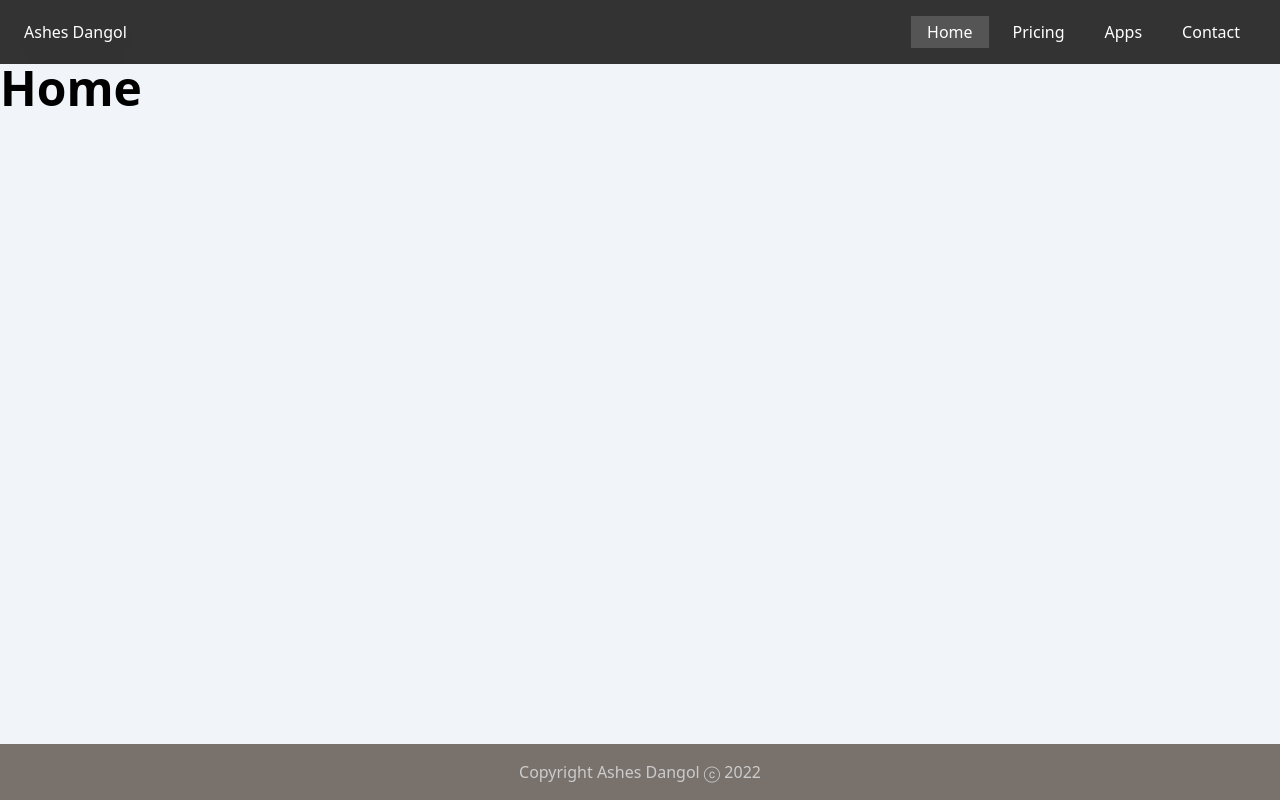
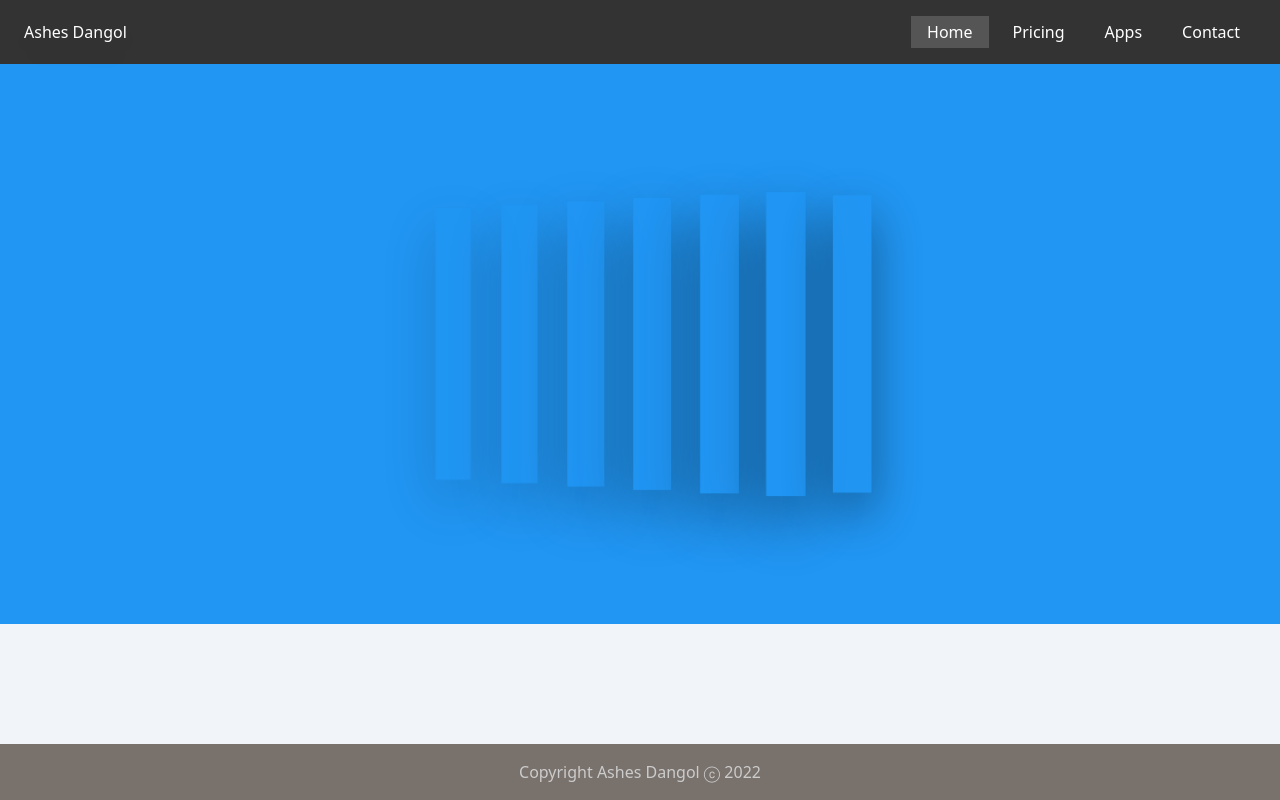
Before and after one commit to ashesdangol/demo-portfolio, a React (Create React App) app in the folder front-end/: page / in a window 1280 px wide. Built offline with nearby package versions, Linux system fonts and the light colour scheme.

Commit message:
add favicon, banner animation

```diff
--- a/front-end/public/index.html
+++ b/front-end/public/index.html
@@ -25,7 +25,7 @@
       work correctly both with client-side routing and a non-root public URL.
       Learn how to configure a non-root public URL by running `npm run build`.
     -->
-    <title>React App</title>
+    <title>Ashes </title>
   </head>
   <body class="body">
     <noscript>You need to enable JavaScript to run this app.</noscript>
--- a/front-end/src/App.jsx
+++ b/front-end/src/App.jsx
@@ -18,7 +18,7 @@ function App() {
   return (
     <div>
       <Navbar />
-      <div className="container mx-auto">
+
       <Routes>
         <Route path='/' element={<Home />} />
         <Route path='/pricing' element={<Pricing />} />
@@ -28,7 +28,7 @@ function App() {
         <Route path='/apps/weather-app' element={<WeatherApp />} />
         <Route path='/contact' element={<Contact />} />
       </Routes>
-      </div>
+
       <Footer />
     </div>
 
--- /dev/null
+++ b/front-end/src/components/Banner.jsx
@@ -0,0 +1,21 @@
+import React from 'react';
+
+function Banner(){
+    return(
+        <div className="loaders-container">
+            <div className="loader">
+                <span></span>
+                <span></span>
+                <span></span>
+                <span></span>
+                <span></span>
+                <span></span>
+                <span></span>
+            </div>
+        </div>
+
+
+    );
+}
+
+export default Banner
--- a/front-end/src/pages/Home.jsx
+++ b/front-end/src/pages/Home.jsx
@@ -1,9 +1,8 @@
 import React from 'react';
+import Banner from '../components/Banner';
 
 function Home(){
-    return(
-        <h1>Home</h1>
-    );
+    return( <Banner />);
 }
 
 export default Home;
--- /dev/null
+++ b/front-end/src/styles/components/loaders/_index.scss
@@ -0,0 +1 @@
+@forward 'loaders';
--- /dev/null
+++ b/front-end/src/styles/components/loaders/loaders.scss
@@ -0,0 +1,60 @@
+.loaders-container{
+    width: 100%;
+    height: 70vh;
+
+    background-color: #2196f3;
+    display: flex;
+    justify-content: center;
+    align-items: center;
+}
+.loader{
+    position: relative;
+    display: flex;
+    span{
+        width: 2.60vw;
+        height: 31.77vh;
+        margin: 0 20px;
+        background-color: #2196f3;
+        animation: animate 3s linear infinite;
+        &:nth-child(1){
+            animation-delay:0s;
+        }
+        &:nth-child(2){
+            animation-delay:0.2s;
+        }
+        &:nth-child(3){
+            animation-delay:0.4s;
+        }
+        &:nth-child(4){
+            animation-delay:0.6s;
+        }
+        &:nth-child(5){
+            animation-delay:0.8s;
+        }
+        &:nth-child(6){
+            animation-delay:1s;
+        }
+        &:nth-child(7){
+            animation-delay:1.2s;
+        }
+
+    }
+}
+
+@keyframes animate{
+    0%{
+        box-shadow: 0 0 0 rgba(0,0,0,.5);
+        opacity:0;
+        transform: translateX(-50px) scale(1);
+    }
+    50%{
+        box-shadow: 0 20px 50px rgba(0,0,0,.5);
+        opacity:1;
+         transform: translateX(0px) scale(1.2);
+    }
+    100%{
+        box-shadow: 0 20px 50px rgba(0,0,0,.5);
+        opacity:0;
+        transform: translateX(50px) scale(1);
+    }
+}
--- a/front-end/src/styles/styles.scss
+++ b/front-end/src/styles/styles.scss
@@ -2,4 +2,5 @@
 @forward 'components/navbar';
 @forward 'components/footer';
 @forward 'components/form';
-@forward 'components/cards'
+@forward 'components/cards';
+@forward 'components/loaders';
```
Also changed, not shown: 1 other file (tests, documents, lock files or other folders).
